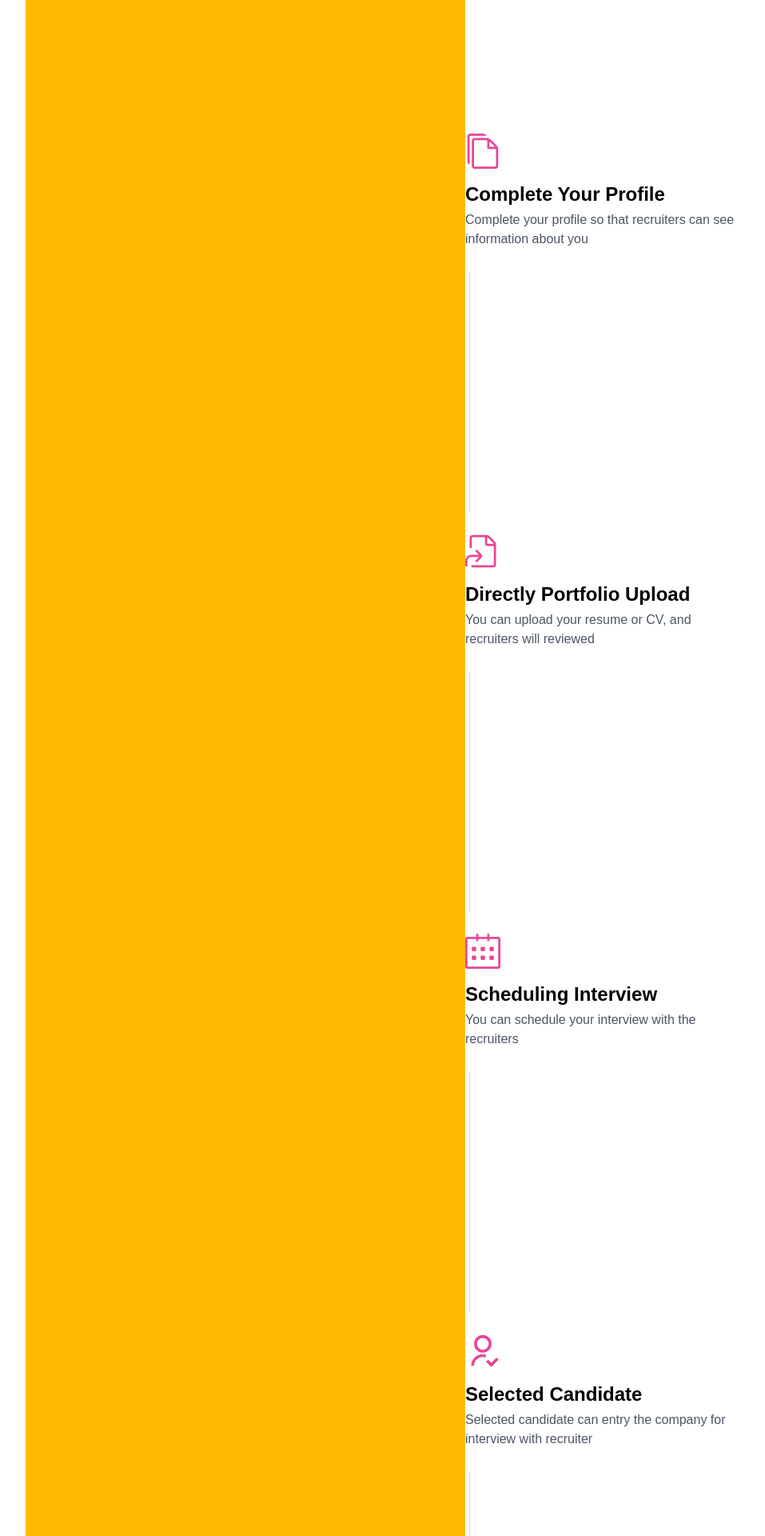
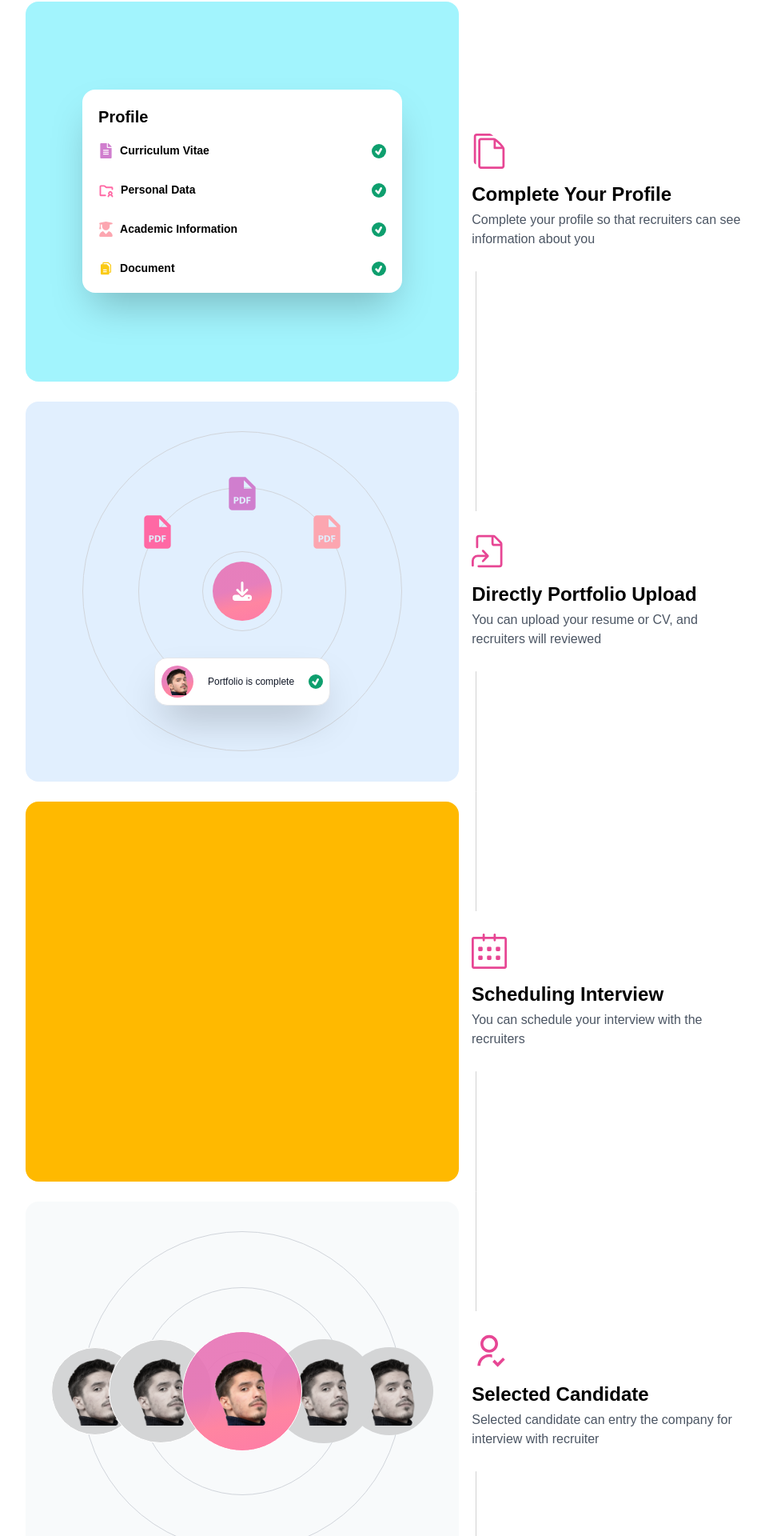
Before and after one commit to DevBilal17/HireHunar, a React (Vite) app in the folder frontend/: page / in a window 1280 px wide. Shown: the part 2834-4754 px from the top of the page at 80% size, without its empty margins (58-1015 px from the left). Built offline with nearby package versions, Linux system fonts and the light colour scheme; a web font is replaced by a local one.

Commit message:
NEw Changes

```diff
--- a/frontend/src/Components/SimpleProcess/ProcessCards/Card1.jsx
+++ b/frontend/src/Components/SimpleProcess/ProcessCards/Card1.jsx
@@ -1,15 +1,74 @@
-import React from 'react'
-import CardContent from './CardContent'
+import React from "react";
+import CardContent from "./CardContent";
 import { ImFilesEmpty } from "react-icons/im";
+import { FaFileAlt } from "react-icons/fa";
+import { TiTick } from "react-icons/ti";
+import { PiFolderSimpleUserBold } from "react-icons/pi";
+import { FaUserGraduate } from "react-icons/fa6";
+import { PiFilesFill } from "react-icons/pi";
 const Card1 = () => {
   return (
-    <div className='flex items-center h-[500px]  relative'>
-      <div className='w-[50%] bg-amber-400 h-full'>
+    <div className="flex items-center h-[500px]  relative gap-4">
+      <div className="w-[50%] bg-cyan-200 h-[95%] rounded-2xl flex items-center justify-center p-4">
+        <div className="bg-white rounded-2xl shadow-2xl p-5 max-w-[400px] w-full">
+          <h3 className="text-xl font-semibold">Profile</h3>
+          <ul className="flex flex-col  gap-7  mt-4.5">
+            <li className="flex items-center justify-between">
+              <div className="flex items-center gap-2">
+                <div className="icon">
+                  <FaFileAlt color="#D07ECE"  className="text-[19px]"/>
+                </div>
+                <span className="font-semibold text-[14px]">Curriculum Vitae</span>
+              </div>
+              <div className="tickIcon bg-green-500 rounded-full p-[1px]">
+                <TiTick color="white" />
+              </div>
+            </li>
+            <li className="flex items-center justify-between">
+              <div className="flex items-center gap-2">
+                <div className="icon">
+                  <PiFolderSimpleUserBold color="#FF68A4" className="text-[20px]" />
+                </div>
+                <span className="font-semibold text-[14px]">Personal Data</span>
+              </div>
+              <div className="tickIcon bg-green-500 rounded-full p-[1px]">
+                <TiTick color="white" />
+              </div>
+            </li>
+            <li className="flex items-center justify-between">
+              <div className="flex items-center gap-2">
+                <div className="icon">
+                  <FaUserGraduate color="#FCA6B0"  className="text-[19px]" />
+                </div>
+                <span className="font-semibold text-[14px]">Academic Information</span>
+              </div>
+              <div className="tickIcon bg-green-500 rounded-full p-[1px]">
+                <TiTick color="white" />
+              </div>
+            </li>
+            <li className="flex items-center justify-between">
+              <div className="flex items-center gap-2">
+                <div className="icon">
+                  <PiFilesFill   className="text-[19px] text-yellow-300"/>
+                </div>
+                <span className="font-semibold text-[14px]">Document</span>
+              </div>
+              <div className="tickIcon bg-green-500 rounded-full p-[1px]">
+                <TiTick color="white" />
+              </div>
+            </li>
+          </ul>
+        </div>
+      </div>
+      <CardContent
+        icon={<ImFilesEmpty className="text-[44px] text-pink-500" />}
+        head={"Complete Your Profile"}
+        para={
+          "Complete your profile so that recruiters can see information about you"
+        }
+      />
+    </div>
+  );
+};
 
-      </div>
-      <CardContent icon={<ImFilesEmpty className='text-[44px] text-pink-500'/>} head={'Complete Your Profile'} para={'Complete your profile so that recruiters can see information about you'}/>
-    </div>
-  )
-}
-
-export default Card1
+export default Card1;
--- a/frontend/src/Components/SimpleProcess/ProcessCards/Card2.jsx
+++ b/frontend/src/Components/SimpleProcess/ProcessCards/Card2.jsx
@@ -1,15 +1,55 @@
-import React from 'react'
-import CardContent from './CardContent'
+import React from "react";
+import CardContent from "./CardContent";
 import { GoFileSymlinkFile } from "react-icons/go";
+import { FaDownload } from "react-icons/fa6";
+import { BiSolidFilePdf } from "react-icons/bi";
+import { TiTick } from "react-icons/ti";
+import userImg from "../../../assets/Images/HeroSection/user.png";
 const Card2 = () => {
   return (
-    <div className='flex items-center h-[500px]  relative'>
-      <div className='w-[50%] bg-amber-400 h-full'>
+    <div className="flex items-center h-[500px] gap-4 relative">
+      <div className="w-[50%]  bg-blue-100 h-[95%]  rounded-2xl p-4 flex items-center justify-center">
+        <div className="relative max-w-[400px]  flex items-center justify-center w-full h-[400px] rounded-full border-[1px] border-gray-300">
+          <div className="max-w-[260px]  flex items-center justify-center w-full h-[260px] rounded-full border-[1px] border-gray-300">
+            <div className="max-w-[100px]   w-full h-[100px] rounded-full border-[1px] p-3 border-gray-300 flex items-center justify-center">
+              <div className="icon g w-full h-full rounded-full flex items-center justify-center">
+                <FaDownload className="text-2xl" />
+                <BiSolidFilePdf
+                  color="#D07ECE"
+                  className="absolute top-13  text-[50px]"
+                />
+                <BiSolidFilePdf
+                  color="#FF68A4"
+                  className="absolute text-[50px] left-17 top-25"
+                />
+                <BiSolidFilePdf
+                  color="#FCA6B0"
+                  className="text-[50px] absolute right-17 top-25"
+                />
+                <div className="card flex items-center p-2 absolute bottom-14 shadow-2xl max-w-[220px] justify-between w-full bg-white h-[60px] border-[1px] rounded-2xl border-gray-200">
+                  <div className="icon u h-[40px] w-[40px] rounded-full flex overflow-hidden items-center justify-center">
+                    <img src={userImg} alt="" className="w-[32px]" />
+                  </div>
+                  <span className="text-gray-900  text-[12px]">
+                    Portfolio is complete
+                  </span>
+                  <div className="tickIcon bg-green-500 rounded-full p-[1px]">
+                    <TiTick color="white" />
+                  </div>
+                </div>
+              </div>
+            </div>
+          </div>
+        </div>
+      </div>
+      <CardContent
+        icon={<GoFileSymlinkFile className="text-[44px] text-pink-500" />}
+        c={"before"}
+        head={"Directly Portfolio Upload"}
+        para={"You can upload your resume or CV, and recruiters will reviewed"}
+      />
+    </div>
+  );
+};
 
-      </div>
-      <CardContent icon={<GoFileSymlinkFile className='text-[44px] text-pink-500'/>} c={'before'} head={'Directly Portfolio Upload'} para={'You can upload your resume or CV, and recruiters will reviewed'}/>
-    </div>
-  )
-}
-
-export default Card2
+export default Card2;
--- a/frontend/src/Components/SimpleProcess/ProcessCards/Card3.jsx
+++ b/frontend/src/Components/SimpleProcess/ProcessCards/Card3.jsx
@@ -3,8 +3,8 @@ import { SlCalender } from "react-icons/sl";
 import CardContent from './CardContent';
 const Card3 = () => {
   return (
-    <div className='flex items-center h-[500px]  relative'>
-      <div className='w-[50%] bg-amber-400 h-full'>
+    <div className='flex items-center h-[500px] gap-4  relative'>
+      <div className='w-[50%] bg-amber-400 h-[95%]  rounded-2xl'>
 
       </div>
       <CardContent icon={<SlCalender className='text-[44px] text-pink-500'/>} c={'before'}  head={'Scheduling Interview'} para={'You can schedule your interview with the recruiters'}/>
--- a/frontend/src/Components/SimpleProcess/ProcessCards/Card4.jsx
+++ b/frontend/src/Components/SimpleProcess/ProcessCards/Card4.jsx
@@ -1,15 +1,44 @@
-import React from 'react'
+import React from "react";
 import { RiUserFollowLine } from "react-icons/ri";
-import CardContent from './CardContent';
+import CardContent from "./CardContent";
+import userImg from "../../../assets/Images/HeroSection/user.png";
 const Card4 = () => {
   return (
-    <div className='flex items-center h-[500px]  relative'>
-         <div className='w-[50%] bg-amber-400 h-full'>
+    <div className="flex items-center h-[500px] gap-4 relative">
+      <div className="w-[50%]  bg-[#F8FAFB] rounded-2xl h-[95%]  p-4 flex items-center justify-center">
+        <div className="relative max-w-[400px]  flex items-center justify-center w-full h-[400px] rounded-full border-[1px] border-gray-300">
+          <div className="max-w-[260px]  flex items-center justify-center w-full h-[260px] rounded-full border-[1px] border-gray-300">
+            <div className="max-w-[100px]   w-full h-[100px] rounded-full border-[1px] p-3 border-gray-300 flex items-center justify-center">
+              <div className="users absolute bg-gray-300 h-[110px] grayscale-75  w-[110px] flex overflow-hidden items-center justify-center rounded-full -left-10 border-[1px] border-white">
+                <img src={userImg} alt="" className="w-[80px]" />
+              </div>
+              <div className="users absolute bg-gray-300 h-[130px] grayscale-75  w-[130px] flex overflow-hidden items-center justify-center rounded-full z-10 left-8  border-[1px] border-white">
+                <img src={userImg} alt="" className="w-[80px]" />
+              </div>
+              <div className="users linear absolute bg-gray-300 h-[150px]  w-[150px] flex overflow-hidden items-center justify-center rounded-full  border-[1px] border-white z-20">
+                <img src={userImg} alt="" className="w-[80px]" />
+              </div>
+              <div className="users absolute bg-gray-300 h-[130px] grayscale-75  w-[130px] flex overflow-hidden items-center justify-center rounded-full z-10 right-8">
+                <img src={userImg} alt="" className="w-[80px]" />
+              </div>
+              <div className="users absolute bg-gray-300 h-[110px] grayscale-75  w-[110px] flex overflow-hidden items-center justify-center rounded-full -right-10">
+                <img src={userImg} alt="" className="w-[80px]" />
+              </div>
+            </div>
 
-         </div>
-         <CardContent icon={<RiUserFollowLine className='text-[44px] text-pink-500'/>} c={'before'}  head={'Selected Candidate'} para={'Selected candidate can entry the company for interview with recruiter'}/>
-       </div>
-  )
-}
+          </div>
+        </div>
+      </div>
+      <CardContent
+        icon={<RiUserFollowLine className="text-[44px] text-pink-500" />}
+        c={"before"}
+        head={"Selected Candidate"}
+        para={
+          "Selected candidate can entry the company for interview with recruiter"
+        }
+      />
+    </div>
+  );
+};
 
-export default Card4
+export default Card4;
--- a/frontend/src/Components/SimpleProcess/SimpleProcess.css
+++ b/frontend/src/Components/SimpleProcess/SimpleProcess.css
@@ -18,3 +18,30 @@
   background: #b1b1b193;
   top: 0;
 }
+
+.icon.g{
+  /* background: #e771b4;
+  background: linear-gradient(
+    165deg,
+    rgba(228, 99, 172, 0.89) 30%,
+    rgb(239, 82, 145) 60%,
+    rgb(235, 38, 104) 100%
+  ); */
+  color: #fff;
+  background: #e771b4;
+    background: linear-gradient(
+      165deg,
+      rgba(231, 113, 180, 0.89) 45%,
+      rgba(255, 133, 161, 1) 70%,
+      rgba(253, 123, 167, 1) 100%
+    );
+}
+.icon.u,.users.linear{
+  background: #e771b4;
+    background: linear-gradient(
+      165deg,
+      rgba(231, 113, 180, 0.89) 45%,
+      rgba(255, 133, 161, 1) 70%,
+      rgba(253, 123, 167, 1) 100%
+    );
+}
```
